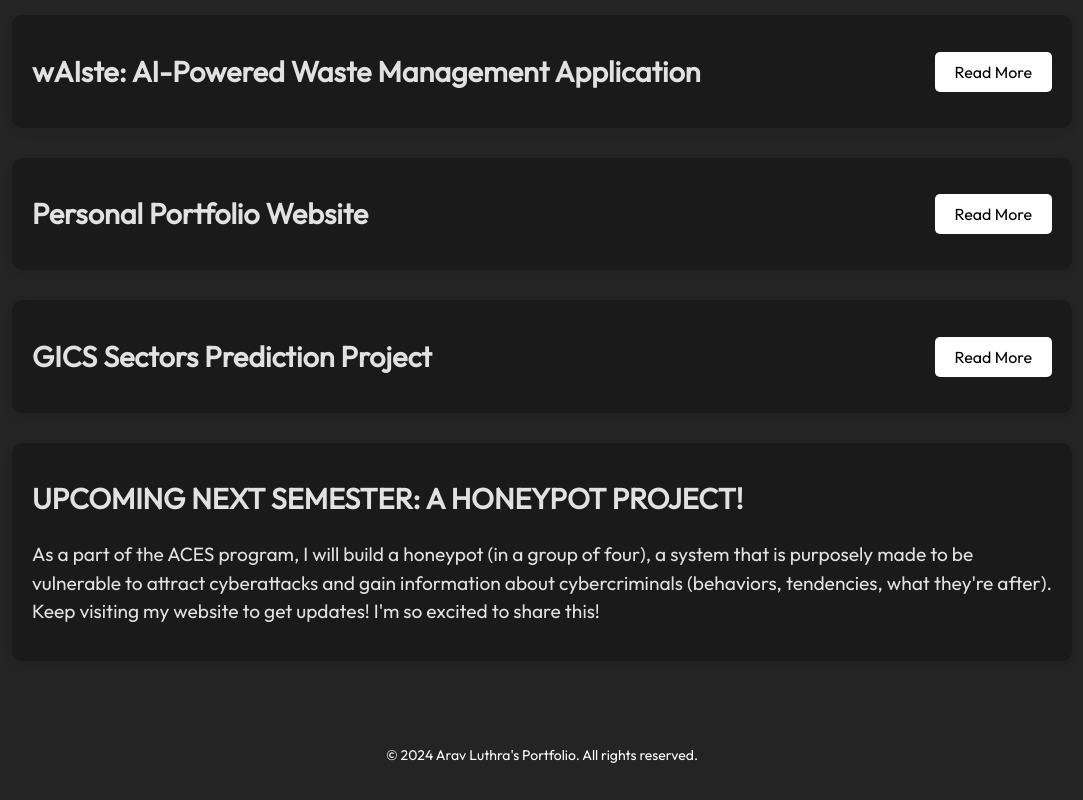
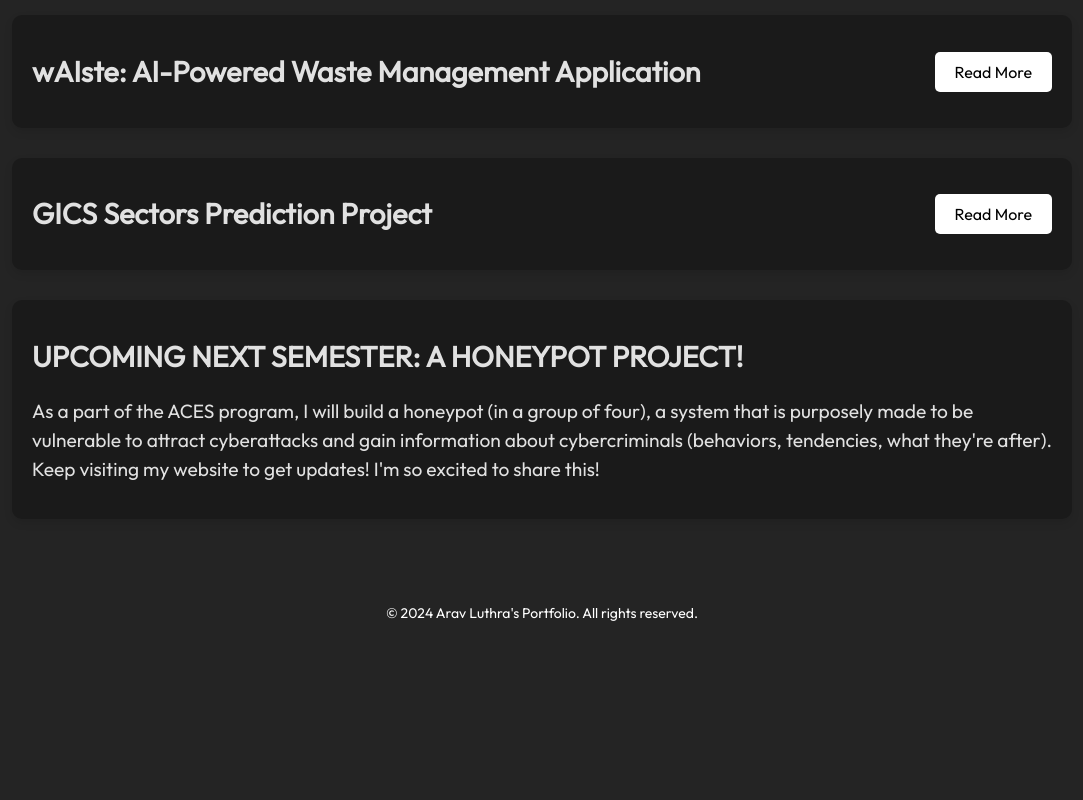
Before and after one commit to aluthra23/personal-website, a React (Vite) app: page /personal-website/projects in a window 1280 px wide. Shown: the part 939-1739 px from the top of the page, without its empty margins (98-1181 px from the left). After the commit the page ends 1597 px from the top, so only its background shows below. Built offline with nearby package versions, Linux system fonts and the light colour scheme.

Commit message:
remoevd website

```diff
--- a/src/components/projects/Projects.jsx
+++ b/src/components/projects/Projects.jsx
@@ -49,7 +49,7 @@ const Projects = () => {
           <UMD_ChatBot />
           <UMDScheduleWebScraper />
           <Waiste />
-          <MyWebsite/>
+          {/* <MyWebsite/> */}
           <StockMarketPrediction />
           <UpcomingHoneyPot />
         </div>
```
